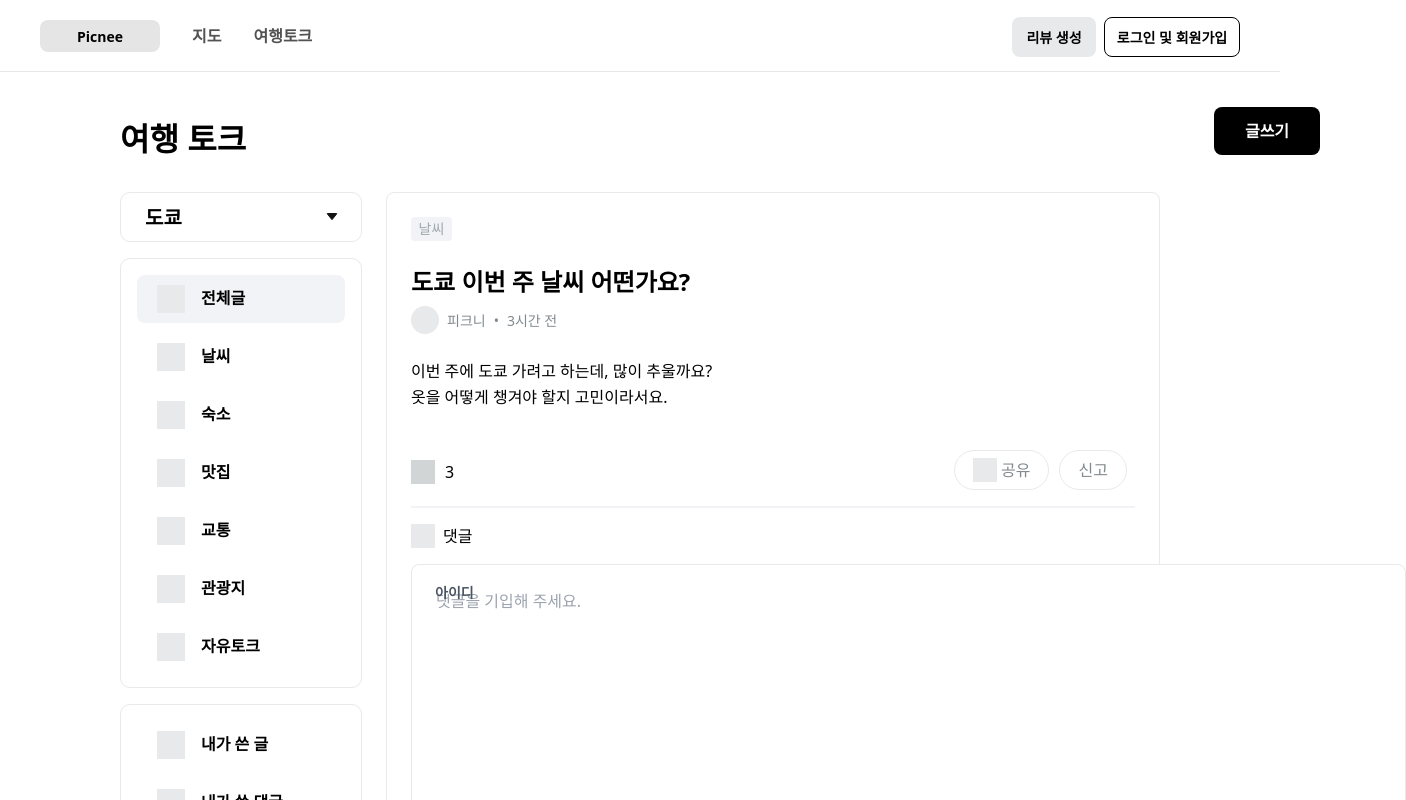
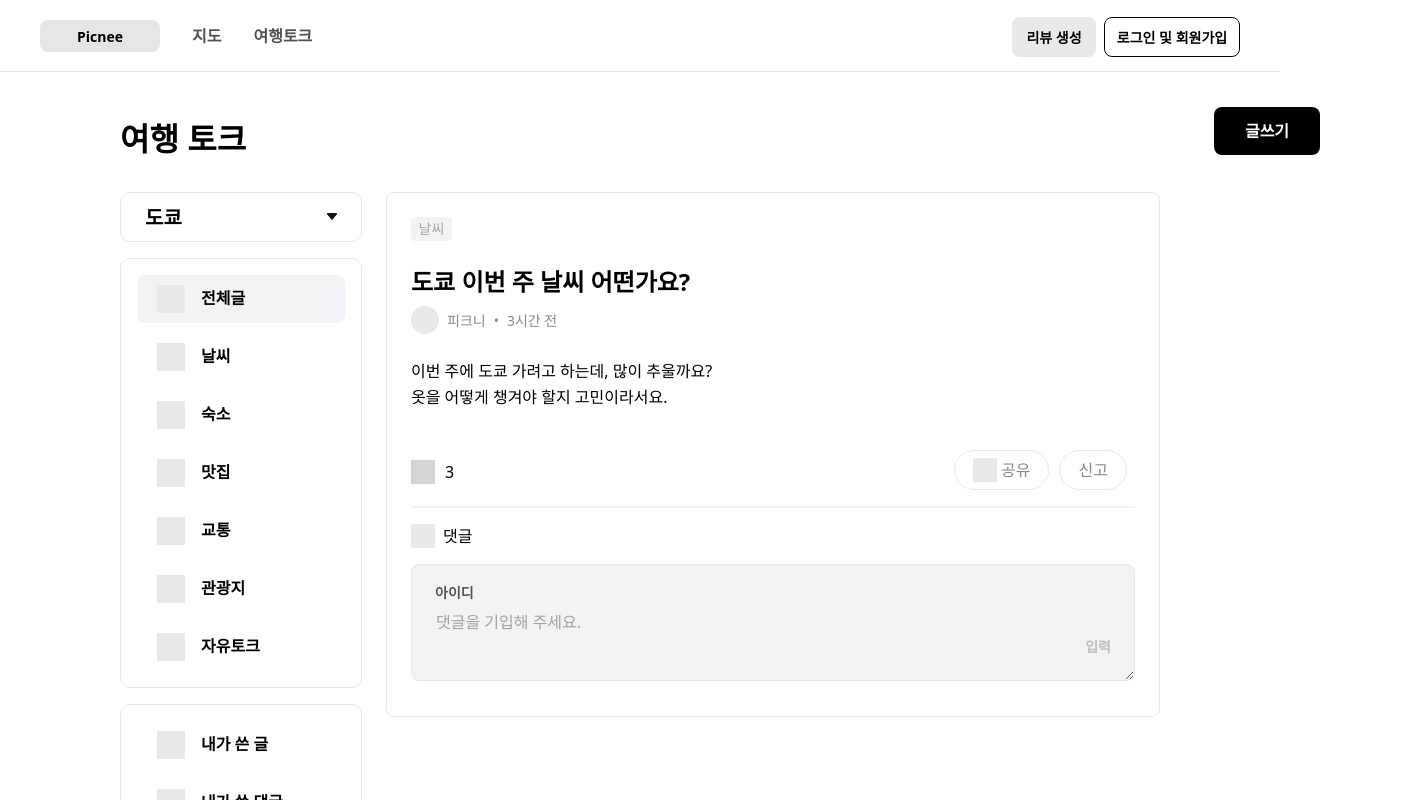
Before and after one commit to picnee/picnee_frontend, a Next.js app: page /travelTalk/detail in a window 1280 px wide. Shown: the top 800 px of the page, 1406 px wide, since content can reach past the window. Built offline with nearby package versions, Linux system fonts and the light colour scheme.

Commit message:
Design: textarea 공통컴포넌트 UI/UX 수정

```diff
--- a/src/app/(route)/travelTalk/write/page.tsx
+++ b/src/app/(route)/travelTalk/write/page.tsx
@@ -102,6 +102,7 @@ const TravelTalkWrite = () => {
               setValue={setContentValue}
               varient="default"
               placeholder="내용을 입력해 주세요."
+              height="320"
               onFocus={() => setIsFocused(true)} // 포커스 상태 true
               onBlur={() => setIsFocused(false)} // 포커스 상태 false
               infoText={
--- a/src/components/common/input/Textarea.tsx
+++ b/src/components/common/input/Textarea.tsx
@@ -1,4 +1,10 @@
-import { Dispatch, FocusEventHandler, SetStateAction } from "react";
+import {
+  Dispatch,
+  FocusEventHandler,
+  SetStateAction,
+  useState,
+  useEffect,
+} from "react";
 
 interface PropsType {
   value: string;
@@ -8,6 +14,13 @@ interface PropsType {
   onFocus?: FocusEventHandler<HTMLTextAreaElement>;
   onBlur?: FocusEventHandler<HTMLTextAreaElement>;
   infoText?: any;
+  width?: string;
+  height?: string;
+  backgroundColor?: string;
+  paddingTop?: string;
+  minHeight?: string; // 최소 높이 추가
+  maxHeight?: string; // 최대 높이 추가
+  isShowPressInput?: boolean;
 }
 
 const Textarea = ({
@@ -18,25 +31,65 @@ const Textarea = ({
   onFocus,
   onBlur,
   infoText,
+  width = "100%",
+  height,
+  backgroundColor = "white",
+  paddingTop = "24px",
+  isShowPressInput = false,
 }: PropsType) => {
-  const handleTextareaValue = (e: any) => {
+  const [textareaHeight, setTextareaHeight] = useState(0);
+
+  useEffect(() => {
+    const textarea = document.getElementById(
+      "dynamic-textarea"
+    ) as HTMLTextAreaElement;
+    if (textarea) {
+      textarea.style.height = `${height ? `${height}px` : "auto"}`; // 자동 높이 조정을 위해 우선 높이를 초기화
+      textarea.style.height = `${textarea.scrollHeight}px`; // 내용에 맞춰 높이를 설정
+    }
+  }, [value]);
+
+  const handleTextareaValue = (e: React.ChangeEvent<HTMLTextAreaElement>) => {
     if (setValue) setValue(e.target.value);
   };
+
   return (
     <div className="relative">
       <textarea
-        className={`w-[995px] min-h-[320px] border ${
+        id="dynamic-textarea"
+        className={`border ${
           varient === "default"
             ? "border-gray-150 focus:border-black"
             : "border-red focus:border-red"
-        } rounded-sm p-[24px]  focus:outline-none`}
+        } rounded-sm p-[24px] ${
+          isShowPressInput && "pb-[24px]" // 입력이 있을 때, padding-bottom을 유지하도록 수정
+        } focus:outline-none`}
         placeholder={placeholder}
         value={value}
         onChange={handleTextareaValue}
-        onFocus={onFocus} // 포커스 상태 true
-        onBlur={onBlur} // 포커스 상태 false
+        onFocus={onFocus}
+        onBlur={onBlur}
+        style={{
+          width,
+          backgroundColor,
+          paddingTop,
+          height: textareaHeight || "auto",
+        }}
       />
-      {infoText && infoText}
+      {infoText && (
+        <div className="mt-2 text-sm text-gray-500 flex justify-between">
+          <div>{infoText}</div>
+          {isShowPressInput && (
+            <p
+              className={`text-sm ${
+                value.length > 0 ? "text-black" : "text-gray-300"
+              } font-600 relative top-[-59px] right-[24px]`}
+            >
+              입력
+            </p>
+          )}
+        </div>
+      )}
     </div>
   );
 };
```
